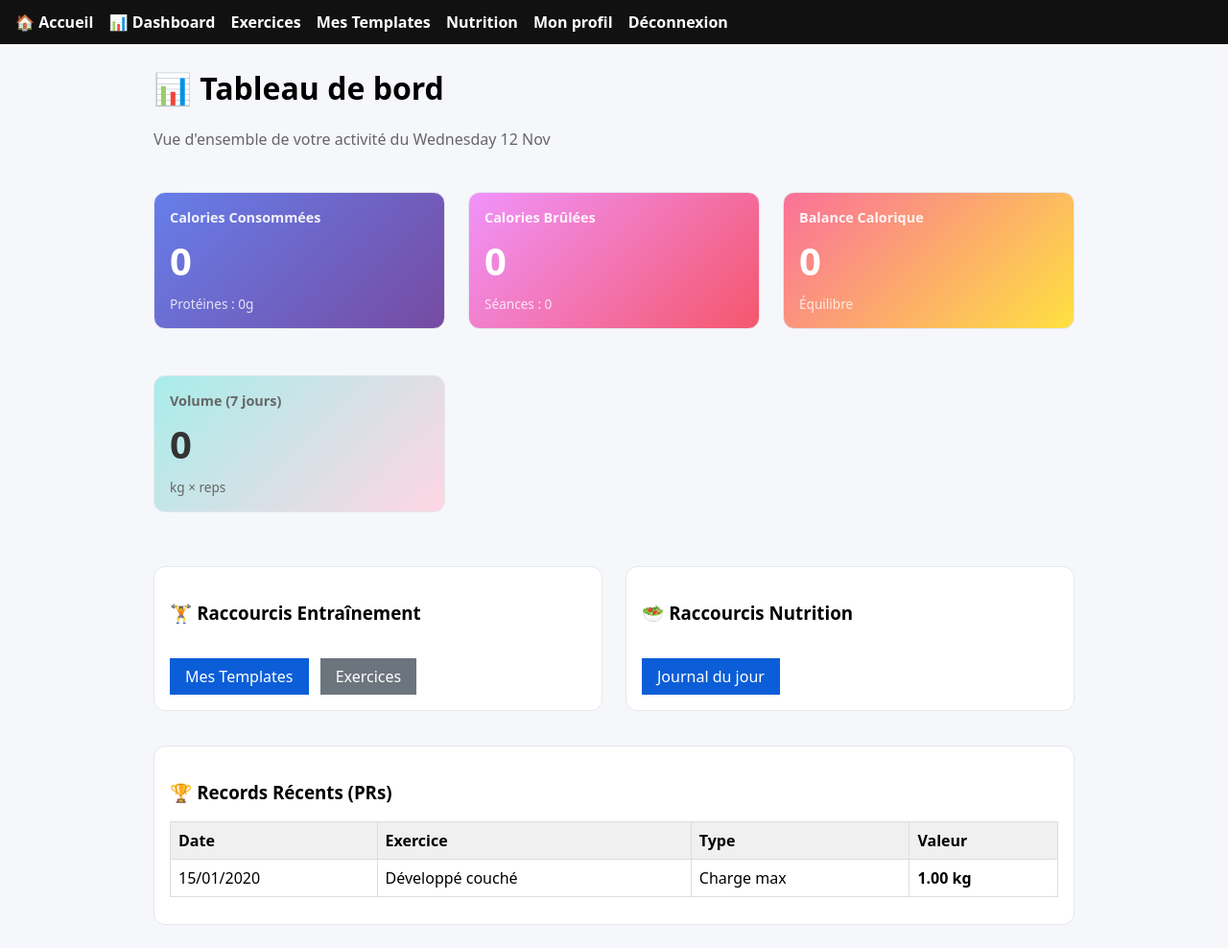
After one commit to fus3r/FitnessArc, a Django app: page /dashboard/ in a window 1280 px wide. The commit adds this page. Shown: the whole page at 96% size. Run offline with Django 5.2, Linux system fonts and the light colour scheme; a user stored in the database is signed in; data comes from the database, SQL or seed files in the repository; tables that the repository leaves empty hold one stand-in row (values such as "Sample post"); data that the repository does not hold is empty; parts of the project's set-up code (start-up, migrations or seed data) failed here and were passed over.

Commit message:
[workouts-dashboard] Added calories and Dashboard

```diff
--- /dev/null
+++ b/week2/Project_FitnessArc/fitness_arc/dashboard/services.py
@@ -0,0 +1,46 @@
+from django.utils import timezone
+from datetime import timedelta
+from workouts.models import WorkoutSession, SetLog, PR
+from nutrition.models import FoodLog
+
+def get_dashboard_data(user):
+    """Calcule toutes les données du dashboard pour un utilisateur"""
+    today = timezone.now().date()
+    week_ago = today - timedelta(days=7)
+
+    # Calories nutrition (aujourd'hui)
+    today_food_logs = FoodLog.objects.filter(owner=user, date=today)
+    calories_consumed = sum(log.kcal for log in today_food_logs)
+    protein_consumed = sum(log.protein for log in today_food_logs)
+
+    # Calories workout (aujourd'hui)
+    today_workouts = WorkoutSession.objects.filter(owner=user, date=today)
+    calories_burned = sum(session.estimated_calories_burned for session in today_workouts)
+
+    # Balance calorique
+    calorie_balance = calories_consumed - calories_burned
+
+    # Volume d'entraînement (7 derniers jours)
+    recent_sessions = WorkoutSession.objects.filter(
+        owner=user,
+        date__gte=week_ago
+    ).prefetch_related('set_logs')
+
+    weekly_volume = sum(session.total_volume for session in recent_sessions)
+
+    # PRs récents (5 derniers)
+    recent_prs = PR.objects.filter(owner=user).order_by('-date')[:5]
+
+    # Nombre de séances cette semaine
+    sessions_count = recent_sessions.count()
+
+    return {
+        'calories_consumed': round(calories_consumed, 1),
+        'protein_consumed': round(protein_consumed, 1),
+        'calories_burned': round(calories_burned, 1),
+        'calorie_balance': round(calorie_balance, 1),
+        'weekly_volume': round(weekly_volume, 1),
+        'sessions_count': sessions_count,
+        'recent_prs': recent_prs,
+        'today': today,
+    }
--- /dev/null
+++ b/week2/Project_FitnessArc/fitness_arc/dashboard/templates/dashboard/index.html
@@ -0,0 +1,70 @@
+{% extends "base.html" %}
+{% block title %}Dashboard{% endblock %}
+{% block content %}
+<h1>📊 Tableau de bord</h1>
+<p style="color:#666;margin-bottom:2rem">Vue d'ensemble de votre activité du {{ today|date:"l d M" }}</p>
+
+<div style="display:grid;grid-template-columns:repeat(auto-fit,minmax(250px,1fr));gap:1.5rem;margin-bottom:2rem">
+  <div class="card" style="background:linear-gradient(135deg,#667eea 0%,#764ba2 100%);color:#fff">
+    <h3 style="margin:0 0 0.5rem;font-size:0.9rem;opacity:0.9">Calories Consommées</h3>
+    <p style="font-size:2.5rem;margin:0;font-weight:bold">{{ calories_consumed }}</p>
+    <p style="margin:0.5rem 0 0;opacity:0.8;font-size:0.85rem">Protéines : {{ protein_consumed }}g</p>
+  </div>
+
+  <div class="card" style="background:linear-gradient(135deg,#f093fb 0%,#f5576c 100%);color:#fff">
+    <h3 style="margin:0 0 0.5rem;font-size:0.9rem;opacity:0.9">Calories Brûlées</h3>
+    <p style="font-size:2.5rem;margin:0;font-weight:bold">{{ calories_burned }}</p>
+    <p style="margin:0.5rem 0 0;opacity:0.8;font-size:0.85rem">Séances : {{ sessions_count }}</p>
+  </div>
+
+  {% if calorie_balance > 0 %}
+  <div class="card" style="background:linear-gradient(135deg,#4facfe 0%,#00f2fe 100%);color:#fff">
+  {% else %}
+  <div class="card" style="background:linear-gradient(135deg,#fa709a 0%,#fee140 100%);color:#fff">
+  {% endif %}
+    <h3 style="margin:0 0 0.5rem;font-size:0.9rem;opacity:0.9">Balance Calorique</h3>
+    <p style="font-size:2.5rem;margin:0;font-weight:bold">{{ calorie_balance|floatformat:0 }}</p>
+    <p style="margin:0.5rem 0 0;opacity:0.8;font-size:0.85rem">
+      {% if calorie_balance > 0 %}Surplus{% elif calorie_balance < 0 %}Déficit{% else %}Équilibre{% endif %}
+    </p>
+  </div>
+
+  <div class="card" style="background:linear-gradient(135deg,#a8edea 0%,#fed6e3 100%)">
+    <h3 style="margin:0 0 0.5rem;font-size:0.9rem;color:#666">Volume (7 jours)</h3>
+    <p style="font-size:2.5rem;margin:0;font-weight:bold;color:#333">{{ weekly_volume|floatformat:0 }}</p>
+    <p style="margin:0.5rem 0 0;color:#666;font-size:0.85rem">kg × reps</p>
+  </div>
+</div>
+
+<div style="display:grid;grid-template-columns:1fr 1fr;gap:1.5rem">
+  <div class="card">
+    <h3>🏋️ Raccourcis Entraînement</h3>
+    <a href="{% url 'workouts:template_list' %}" class="btn" style="margin-top:1rem">Mes Templates</a>
+    <a href="{% url 'workouts:exercise_list' %}" class="btn" style="background:#6c757d;margin-left:0.5rem">Exercices</a>
+  </div>
+
+  <div class="card">
+    <h3>🥗 Raccourcis Nutrition</h3>
+    <a href="{% url 'nutrition_today' %}" class="btn" style="margin-top:1rem">Journal du jour</a>
+  </div>
+</div>
+
+{% if recent_prs %}
+<div class="card" style="margin-top:1.5rem">
+  <h3>🏆 Records Récents (PRs)</h3>
+  <table>
+    <thead><tr><th>Date</th><th>Exercice</th><th>Type</th><th>Valeur</th></tr></thead>
+    <tbody>
+      {% for pr in recent_prs %}
+      <tr>
+        <td>{{ pr.date|date:"d/m/Y" }}</td>
+        <td>{{ pr.exercise.name }}</td>
+        <td>{{ pr.get_metric_display }}</td>
+        <td><strong>{{ pr.value }} kg</strong></td>
+      </tr>
+      {% endfor %}
+    </tbody>
+  </table>
+</div>
+{% endif %}
+{% endblock %}
--- a/week2/Project_FitnessArc/fitness_arc/dashboard/urls.py
+++ b/week2/Project_FitnessArc/fitness_arc/dashboard/urls.py
@@ -1 +1,8 @@
-urlpatterns = []
+from django.urls import path
+from . import views
+
+app_name = 'dashboard'
+
+urlpatterns = [
+    path('', views.dashboard_index, name='index'),
+]
--- a/week2/Project_FitnessArc/fitness_arc/dashboard/views.py
+++ b/week2/Project_FitnessArc/fitness_arc/dashboard/views.py
@@ -1,3 +1,8 @@
 from django.shortcuts import render
+from django.contrib.auth.decorators import login_required
+from .services import get_dashboard_data
 
-# Create your views here.
+@login_required
+def dashboard_index(request):
+    data = get_dashboard_data(request.user)
+    return render(request, 'dashboard/index.html', data)
--- a/week2/Project_FitnessArc/fitness_arc/templates/base.html
+++ b/week2/Project_FitnessArc/fitness_arc/templates/base.html
@@ -23,6 +23,9 @@
 <header>
   <nav>
     <a href="{% url 'common:index' %}">🏠 Accueil</a>
+    {% if user.is_authenticated %}
+      <a href="{% url 'dashboard:index' %}">📊 Dashboard</a>
+    {% endif %}
     <a href="{% url 'workouts:exercise_list' %}">Exercices</a>
     <a href="{% url 'workouts:template_list' %}">Mes Templates</a>
     <a href="{% url 'nutrition_today' %}">Nutrition</a>
--- a/week2/Project_FitnessArc/fitness_arc/workouts/models.py
+++ b/week2/Project_FitnessArc/fitness_arc/workouts/models.py
@@ -42,12 +42,28 @@ class WorkoutSession(models.Model):
     owner = models.ForeignKey(User, on_delete=models.CASCADE, related_name="workout_sessions")
     date = models.DateField(auto_now_add=True)
     from_template = models.ForeignKey(WorkoutTemplate, on_delete=models.SET_NULL, null=True, blank=True)
+    duration_minutes = models.PositiveIntegerField(default=0, help_text="Durée de la séance en minutes")
+    is_completed = models.BooleanField(default=False, help_text="Séance terminée")
     notes = models.TextField(blank=True)
     created_at = models.DateTimeField(auto_now_add=True)
+
     def __str__(self): return f"Session {self.date}"
+
     @property
-    def total_volume(self):  # somme (poids * reps)
+    def total_volume(self):
         return sum(sl.volume for sl in self.set_logs.all())
+
+    @property
+    def estimated_calories_burned(self):
+        """
+        Estimation des calories brûlées selon :
+        - Musculation intense : ~6 kcal/min
+        - Musculation modérée : ~4 kcal/min
+        - Moyenne : 5 kcal/min
+        """
+        if self.duration_minutes == 0:
+            return 0
+        return self.duration_minutes * 5
 
 class SetLog(models.Model):
     session = models.ForeignKey(WorkoutSession, on_delete=models.CASCADE, related_name="set_logs")
--- a/week2/Project_FitnessArc/fitness_arc/workouts/urls.py
+++ b/week2/Project_FitnessArc/fitness_arc/workouts/urls.py
@@ -9,7 +9,9 @@ urlpatterns = [
     path("templates/new/", views.template_create, name="template_create"),
     path("templates/<int:pk>/", views.template_detail, name="template_detail"),
     path("templates/<int:pk>/delete/", views.template_delete, name="template_delete"),
-    path("templates/<int:pk>/items/<int:item_id>/delete/", views.template_item_delete,name="template_item_delete"),
+    path("templates/<int:pk>/items/<int:item_id>/delete/", views.template_item_delete, name="template_item_delete"),
     path("templates/<int:pk>/start/", views.start_session, name="start_session"),
     path("sessions/<int:pk>/", views.session_detail, name="session_detail"),
+    path("sessions/<int:pk>/complete/", views.complete_session, name="complete_session"),
+    path("sessions/<int:pk>/summary/", views.session_summary, name="session_summary"),
 ]
```
Also changed, not shown: week2/Project_FitnessArc/WorkingDocs/TODO.md (+10 -7 lines), week2/Project_FitnessArc/fitness_arc/common/templates/common/index.html (+8 -0 lines), week2/Project_FitnessArc/fitness_arc/workouts/templates/workouts/session_detail.html (+31 -6 lines), week2/Project_FitnessArc/fitness_arc/workouts/templates/workouts/session_summary.html (added, +58 -0 lines), week2/Project_FitnessArc/fitness_arc/workouts/views.py (+54 -1 lines), week2/Project_FitnessArc/fitness_arc/workouts/migrations/0004_workoutsession_duration_minutes.py (added), week2/Project_FitnessArc/fitness_arc/workouts/migrations/0005_workoutsession_is_completed.py (added).
